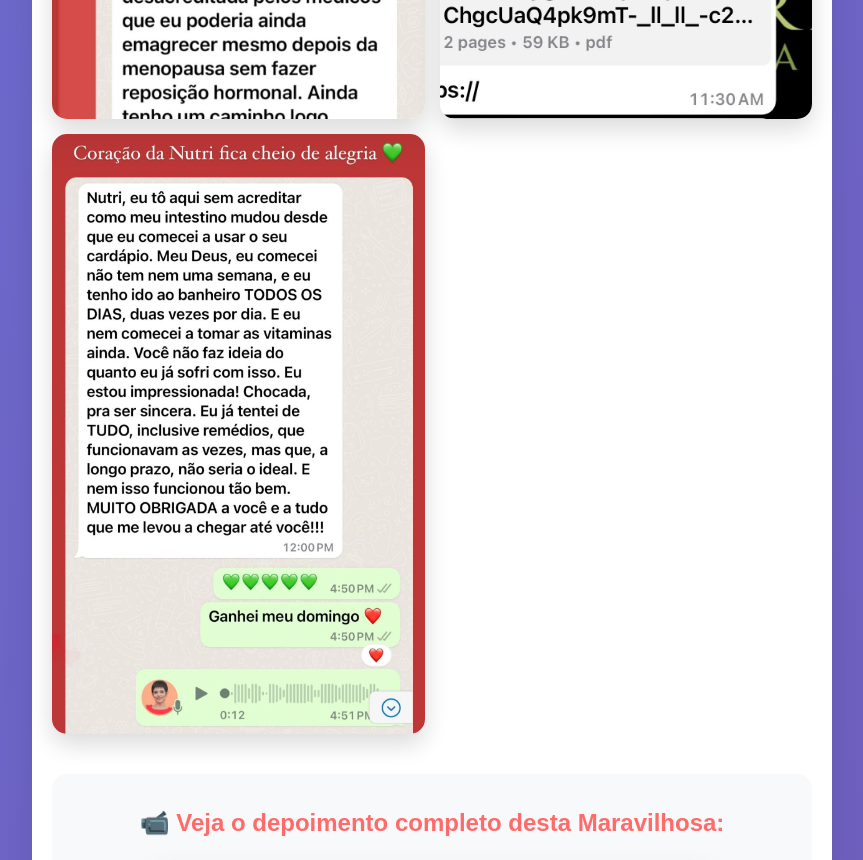
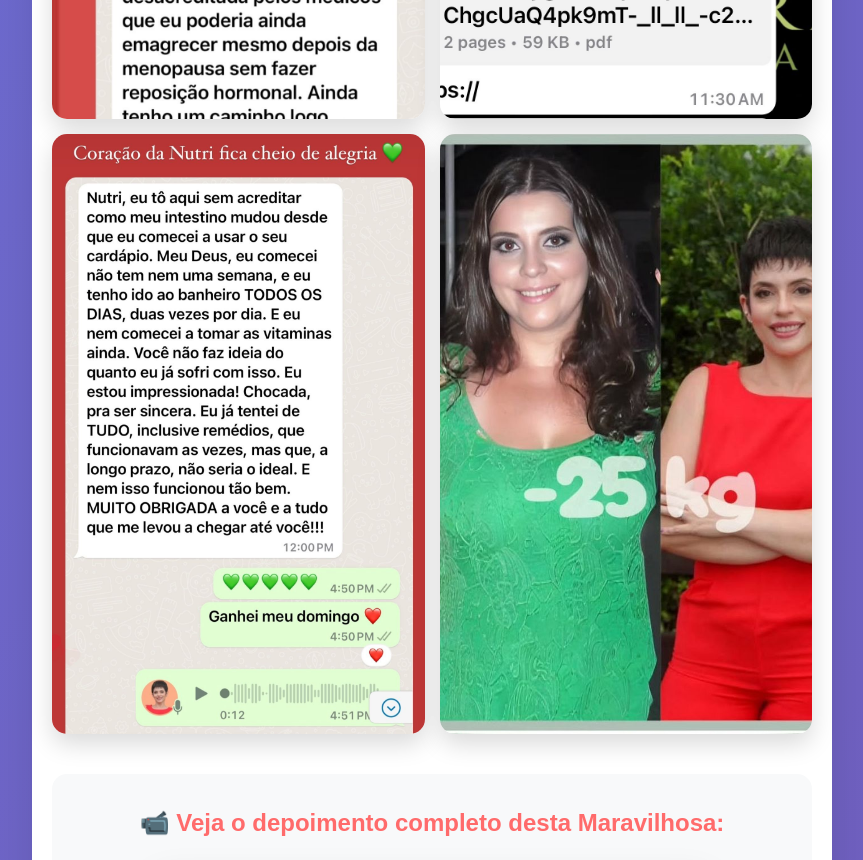
Before and after one commit to renataborbanutri/semana_pagina, a plain HTML site: page index.html in a window 1280 px wide. Shown: the part 3700-4560 px from the top of the page, without its empty margins (208-1071 px from the left). Drawn offline with Linux system fonts and the light colour scheme; grey boxes are pictures that could not be loaded.

Commit message:
Update index.html

```diff
--- a/index.html
+++ b/index.html
@@ -340,6 +340,7 @@
                 <img src="res10.jpeg" alt="Resultado de transformação 10" class="result-image" onerror="this.style.display='none'">
                 <img src="res11.jpeg" alt="Resultado de transformação 11" class="result-image" onerror="this.style.display='none'">
                 <img src="res12.jpeg" alt="Resultado de transformação 12" class="result-image" onerror="this.style.display='none'">
+		<img src="res_renata.jpeg" alt="Resultado de transformação Renata" class="result-image" onerror="this.style.display='none'">
             </div>
         </div>
 
```
